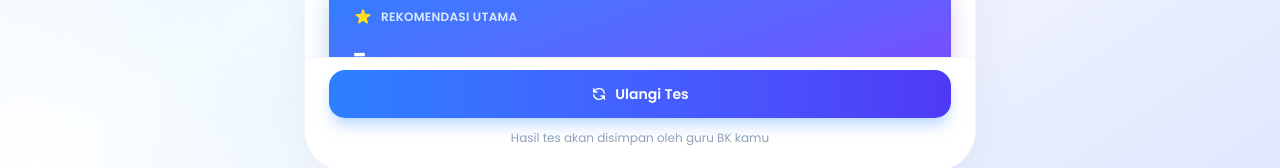
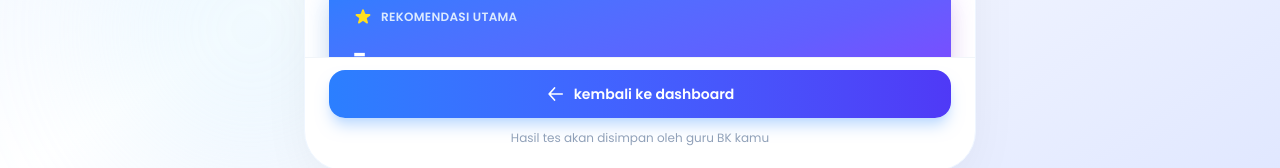
Before and after one commit to annisafzahra/Tugas_Akhir, a Next.js app: page /hasil in a window 1280 px wide. Shown: the part 653-821 px from the top of the page. Built offline with nearby package versions, Linux system fonts and the light colour scheme.

Commit message:
push akhir

```diff
--- a/app/landing/page.tsx
+++ b/app/landing/page.tsx
@@ -1193,7 +1193,7 @@ const LandingPage = () => {
       {/* ===== MAIN CONTENT ===== */}
       <div className="flex-1 flex items-center justify-center p-4 relative z-30">
         <div className="w-full lg:w-[70%]">
-          <div className="relative lg:h-[400px] h-[530px] z-30 bg-white rounded-3xl shadow-xl border-1 border-blue-300 flex flex-col lg:flex-row justify-end">
+          <div className="relative lg:min-h-[400px] min-h-[530px] z-30 bg-white rounded-3xl shadow-xl border-1 border-blue-300 flex flex-col lg:flex-row justify-end">
             <div className='absolute left-[300px] w-[250px] h-[150px] overflow-hidden hidden lg:flex'>
                 <div className='w-[200px] h-[200px] rounded-full bg-blue-100 absolute -top-[100px]'></div>
             </div>
@@ -1202,7 +1202,7 @@ const LandingPage = () => {
             </div>
 
             <div className='lg:w-[50%] w-full flex p-10 flex-col gap-3 lg:gap-6 lg:pt-[70px]'>
-                <p className='lg:text-[40px] text-center font-bold leading-[1.2] text-[26px]'>Bingung Memilih Jurusan? Kami Siap Membantu!</p>
+                <p className='lg:text-[40px] text-left font-bold leading-[1.2] text-[26px]'>Bingung Memilih Jurusan? Kami Siap Membantu!</p>
                 <p className='lg:w-[500px] w-full text-center lg:text-justify text-[10px] lg:text-[15px]'>Ikuti tes akademik, minat, dan bakat untuk menemukan jurusan yang paling sesuai dengan dirimu sehingga kamu dapat belajar dengan lebih percaya diri.</p>
                 <button onClick={()=>{router.push('/soal')}} className='lg:w-[500px] w-full flex flex-row gap-3 items-center justify-center font-bold lg:text-[15px] rounded-full bg-gradient-to-br from-blue-400 to-indigo-500 text-white py-4  transition-transform duration-300 hover:scale-105 mt-3'>
                     Mulai Tes
--- a/components/page/hasilPage.tsx
+++ b/components/page/hasilPage.tsx
@@ -325,13 +325,23 @@ const HasilPage = ({
           <div className="p-6 pt-3 border-t border-slate-100 space-y-3">
             {isSiswa && (
               <button
-                onClick={() => router.push('/soal')}
+                onClick={() => router.push('/landing')}
                 className="w-full py-3.5 px-4 bg-gradient-to-r from-blue-500 to-indigo-600 text-white rounded-2xl font-semibold text-sm hover:from-blue-600 hover:to-indigo-700 shadow-lg shadow-blue-200 hover:shadow-xl hover:shadow-blue-300 transition-all duration-200 flex items-center justify-center gap-2"
               >
-                <svg className="w-4 h-4" fill="none" stroke="currentColor" viewBox="0 0 24 24">
-                  <path strokeLinecap="round" strokeLinejoin="round" strokeWidth={2} d="M4 4v5h.582m15.356 2A8.001 8.001 0 004.582 9m0 0H9m11 11v-5h-.581m0 0a8.003 8.003 0 01-15.357-2m15.357 2H15" />
+                <svg
+                  className="w-5 h-5 text-white"
+                  fill="none"
+                  stroke="currentColor"
+                  viewBox="0 0 24 24"
+                >
+                  <path
+                    strokeLinecap="round"
+                    strokeLinejoin="round"
+                    strokeWidth={2}
+                    d="M10.25 19.25L3.75 12l6.5-7.25M4.5 12h15"
+                  />
                 </svg>
-                Ulangi Tes
+                kembali ke dashboard
               </button>
             )}
 
```
